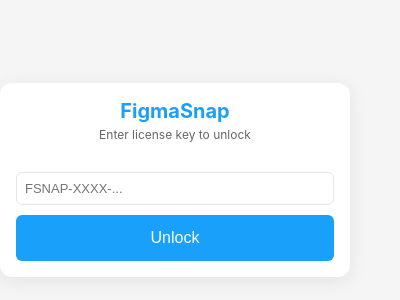
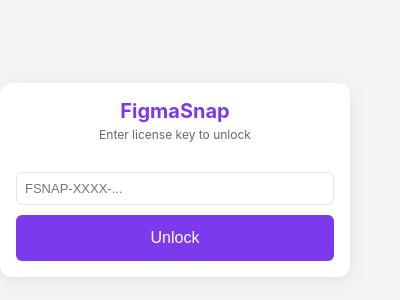
Before and after one commit to motacola/figma-scraper, a browser extension: page extension/popup.html in a window 400 px wide. Shown: the part 242-542 px from the top of the page. Drawn offline with Linux system fonts and the light colour scheme.

Commit message:
style: update UI color scheme to purple
- Change primary color from blue (#18a0fb) to purple (#7C3AED)
- Update hover state to darker purple (#6D28D9)
- Matches Chrome Web Store screenshots
- More modern and distinctive branding
- Applied to both extension and Electron app

```diff
--- a/extension/styles.css
+++ b/extension/styles.css
@@ -1,6 +1,6 @@
 :root {
-  --primary: #18a0fb;
-  --primary-hover: #0d8de0;
+  --primary: #7C3AED;
+  --primary-hover: #6D28D9;
   --bg: #f5f5f5;
   --card: #ffffff;
   --text: #333333;
--- a/index.css
+++ b/index.css
@@ -1,6 +1,6 @@
 :root {
-  --primary: #18a0fb;
-  --primary-hover: #0d8de0;
+  --primary: #7C3AED;
+  --primary-hover: #6D28D9;
   --bg: #f5f5f5;
   --card: #ffffff;
   --text: #333333;
```
